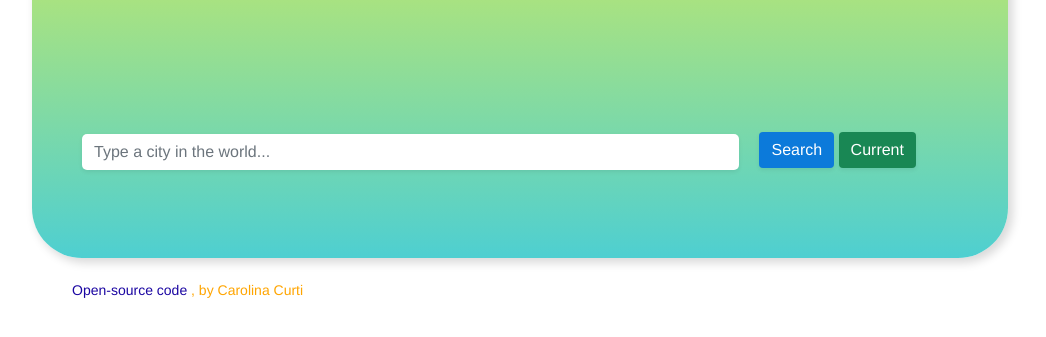
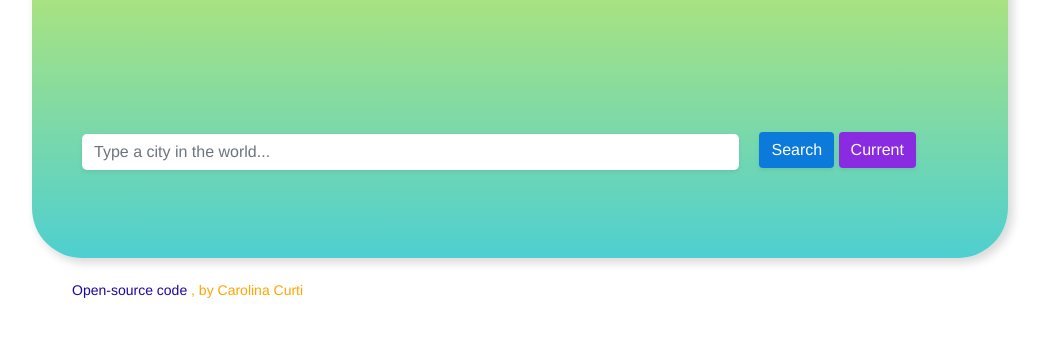
Before and after one commit to Carolina-Curti/WeatherApp, a plain HTML site: page index.html in a window 1280 px wide. Shown: the part 245-582 px from the top of the page, without its empty margins (120-1166 px from the left). Drawn offline with nearby package versions, Linux system fonts and the light colour scheme; no server answers.

Commit message:
Update index.html

```diff
--- a/index.html
+++ b/index.html
@@ -51,7 +51,7 @@
           <button type="submit" class="btn btn-secondary mb-2 shadow-sm">
             Search
           </button>
-          <button class="btn btn-success mb-2 shadow-sm" id="current-location">
+          <button class="btn btn-current mb-2 shadow-sm" id="current-location">
             Current
           </button>
         </form>
```
